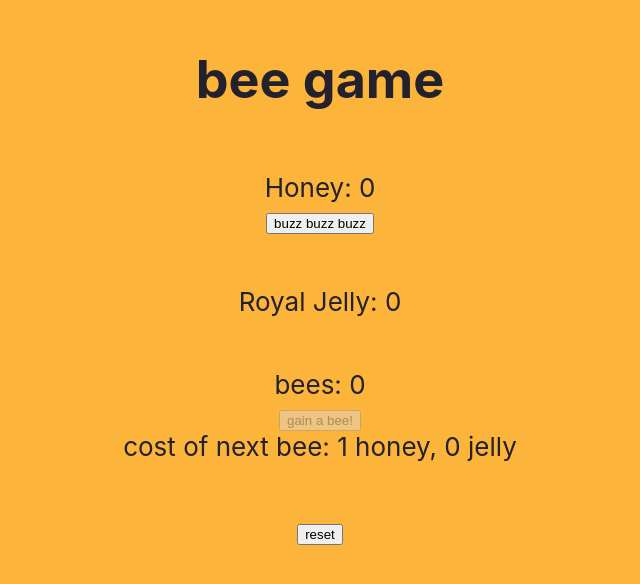
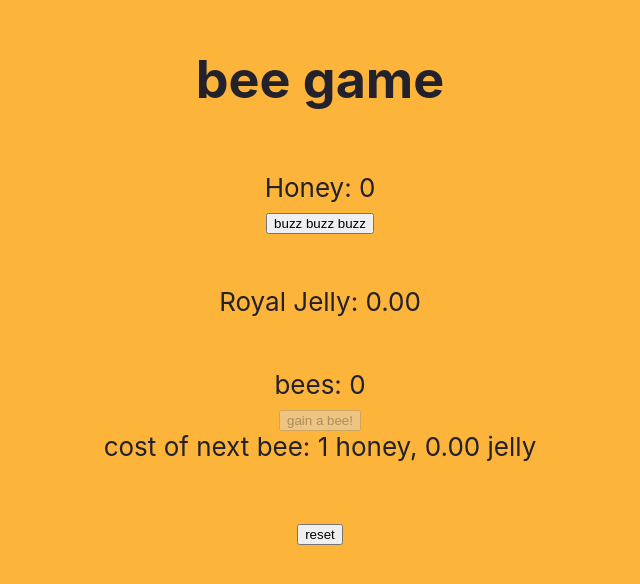
Before and after one commit to LukeLavan/SD-D-TeamIdle, a React (Create React App) app: page / in a window 1280 px wide. Shown: the part 108-692 px from the top of the page, without its empty margins (320-960 px from the left). Built offline with nearby package versions, Linux system fonts and the light colour scheme.

Commit message:
use `number.toFixed` instead of `trunc`

```diff
--- a/src/App.tsx
+++ b/src/App.tsx
@@ -5,12 +5,6 @@
 import { usePersistentState } from './PersistentState';
 import { useState, useEffect } from 'react';
 import './App.css';
-
-// truncate number to n decimal places
-const trunc = (numberToTruncate: number, numberOfDecimalPlaces: number) => {
-  const tenexp = 10 ** numberOfDecimalPlaces;
-  return Math.trunc(numberToTruncate * tenexp) / tenexp;
-};
 
 function App(): JSX.Element {
   const variableDefaults = {
@@ -99,7 +93,7 @@ function App(): JSX.Element {
         <button onClick={incrementHoney}>buzz buzz buzz</button>
       </p>
       <p>
-        Royal Jelly: {trunc(royalJelly, 2)} <br />
+        Royal Jelly: {royalJelly.toFixed(2)} <br />
       </p>
       <p>
         bees: {bees} <br />
@@ -108,7 +102,7 @@ function App(): JSX.Element {
         </button>
         <br />
         cost of next bee: {costOfNextBeeHoney} honey,{' '}
-        {trunc(costOfNextBeeRoyalJelly, 2)} jelly
+        {costOfNextBeeRoyalJelly.toFixed(2)} jelly
         <br />
       </p>
       <p>
```
